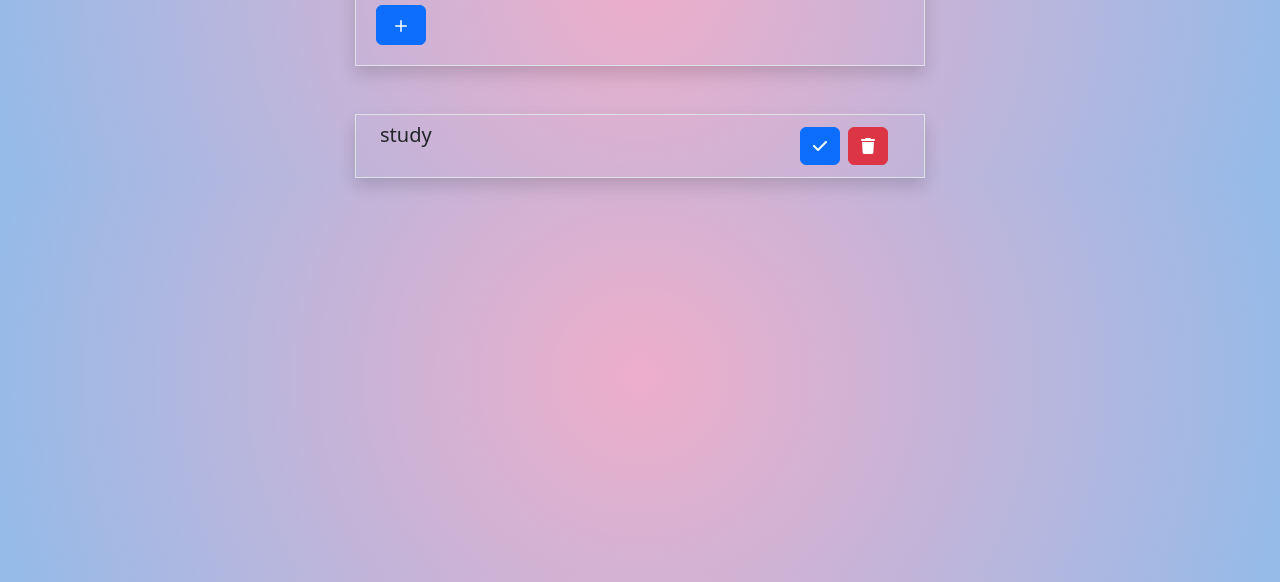
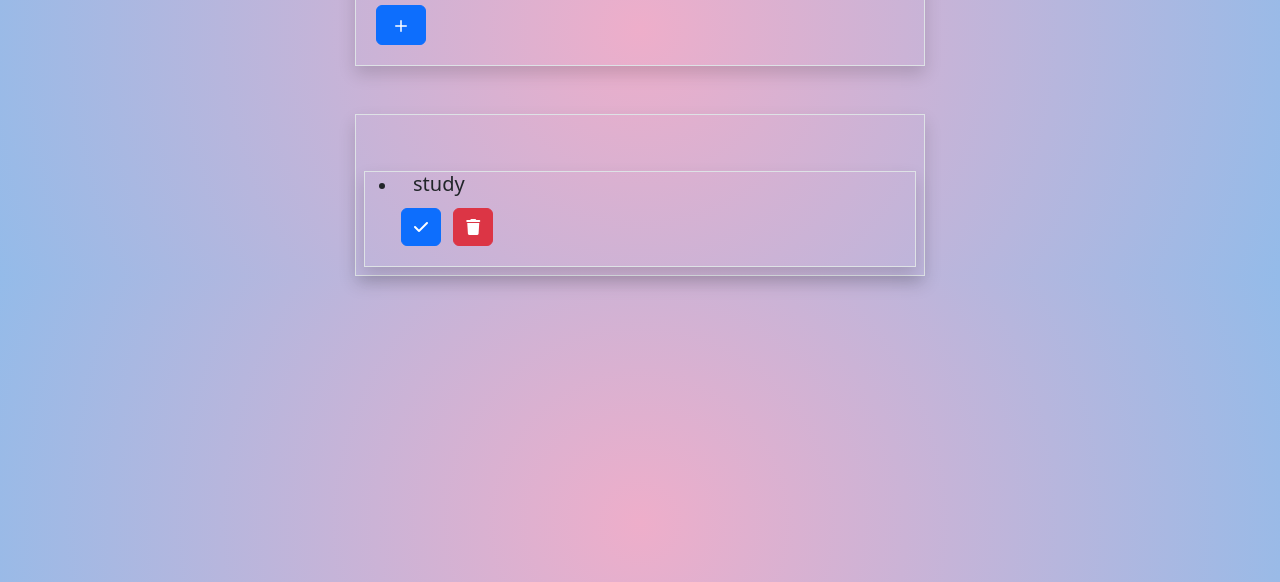
Before and after one commit to SaraKhamisMostafa/ToDo, a plain HTML site: page index.html in a window 1280 px wide. Shown: the part 218-800 px from the top of the page. Drawn offline with nearby package versions, Linux system fonts and the light colour scheme.

Commit message:
edit somr lines

```diff
--- a/css/style.css
+++ b/css/style.css
@@ -6,3 +6,6 @@ background: radial-gradient(circle, rgba(238,174,202,1) 0%, rgba(148,187,233,1)
     height: 42px;
     width: 500px;
 }
+.task-result{
+
+}
--- a/index.html
+++ b/index.html
@@ -26,24 +26,24 @@
             </div>
         </div>
         <div class="row mt-5">
-            <div class="col-lg-6 mx-auto mt border shadow p-2 task-result">
-             <div class="row">
-                <div class="col-lg-9">
+            <div class="col-lg-6 mx-auto mt border shadow p-2">
+             <div class="mt-5 border shadow">
+                <ul class="task-result">
+                   <li>
                        <h5 class="ms-3">study</h5>
-                </div>
-                <div class="col-lg-1">
                        <button type="submit" class="btn btn-primary m-1">
                            <i class="fa-solid fa-check"></i>
                        </button>
-                </div>
-                <div class="col-lg-1">
                        <button type="submit" class="btn btn-danger m-1">
                            <i class="fa-solid fa-trash"></i>
                        </button>
+                   </li>
+                </ul>
                </div>
             </div>
+
         </div>
-        </div>
+
      </div>
 
 
```
Lines whose indentation alone changed are shown as unchanged.
